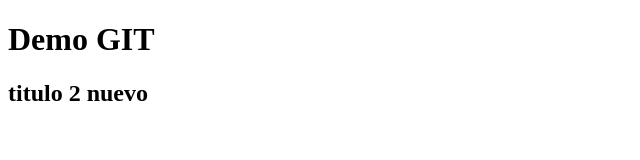
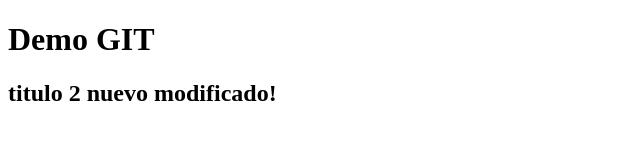
Before and after one commit to lucero-pk/hello-world-git, a plain HTML site: page index.html in a window 1280 px wide. Shown: the whole page, without its empty margins (0-640 px from the left). Drawn offline with Linux system fonts and the light colour scheme.

Commit message:
se modifico index nuevamente

```diff
--- a/index.html
+++ b/index.html
@@ -9,7 +9,7 @@
     <div>
         <header>
             <h1>Demo GIT</h1>
-            <h2>titulo 2 nuevo</h2>
+            <h2>titulo 2 nuevo modificado!</h2>
         </header>
     </div>
 </body>
```
